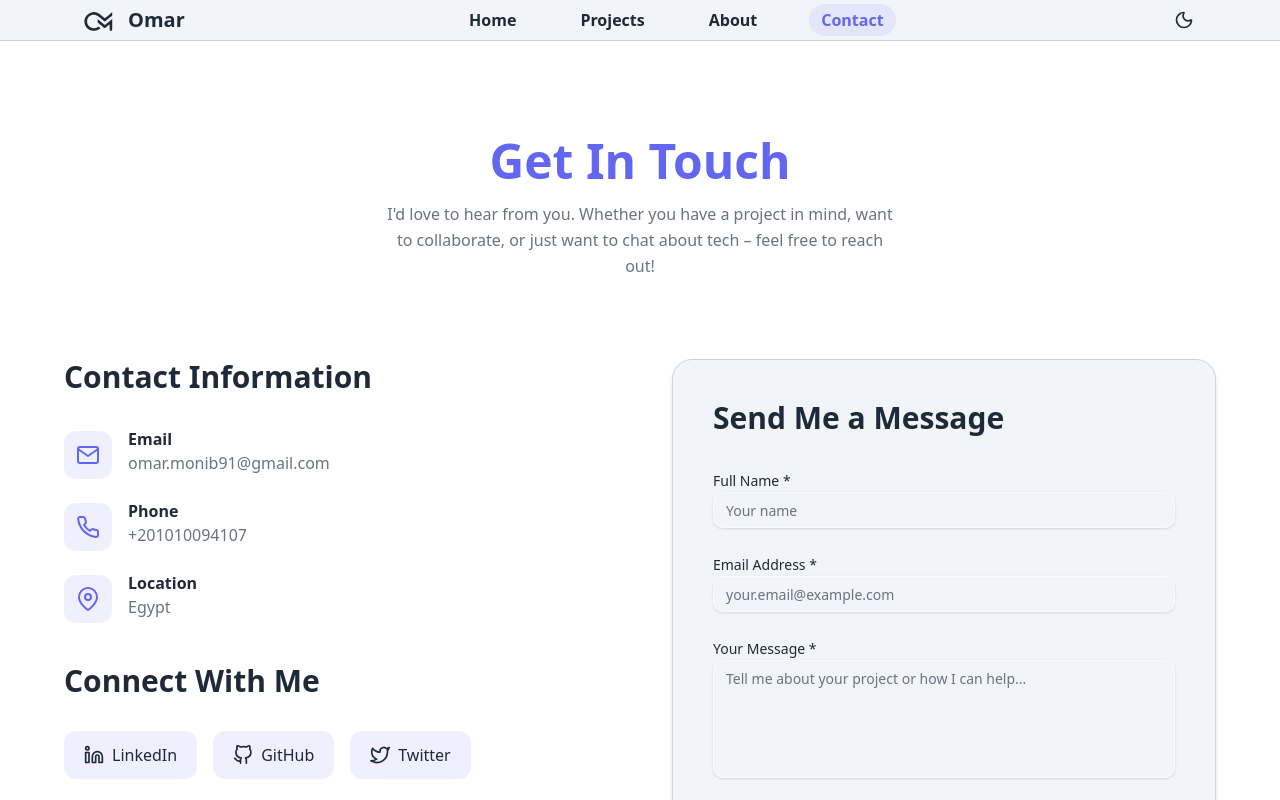
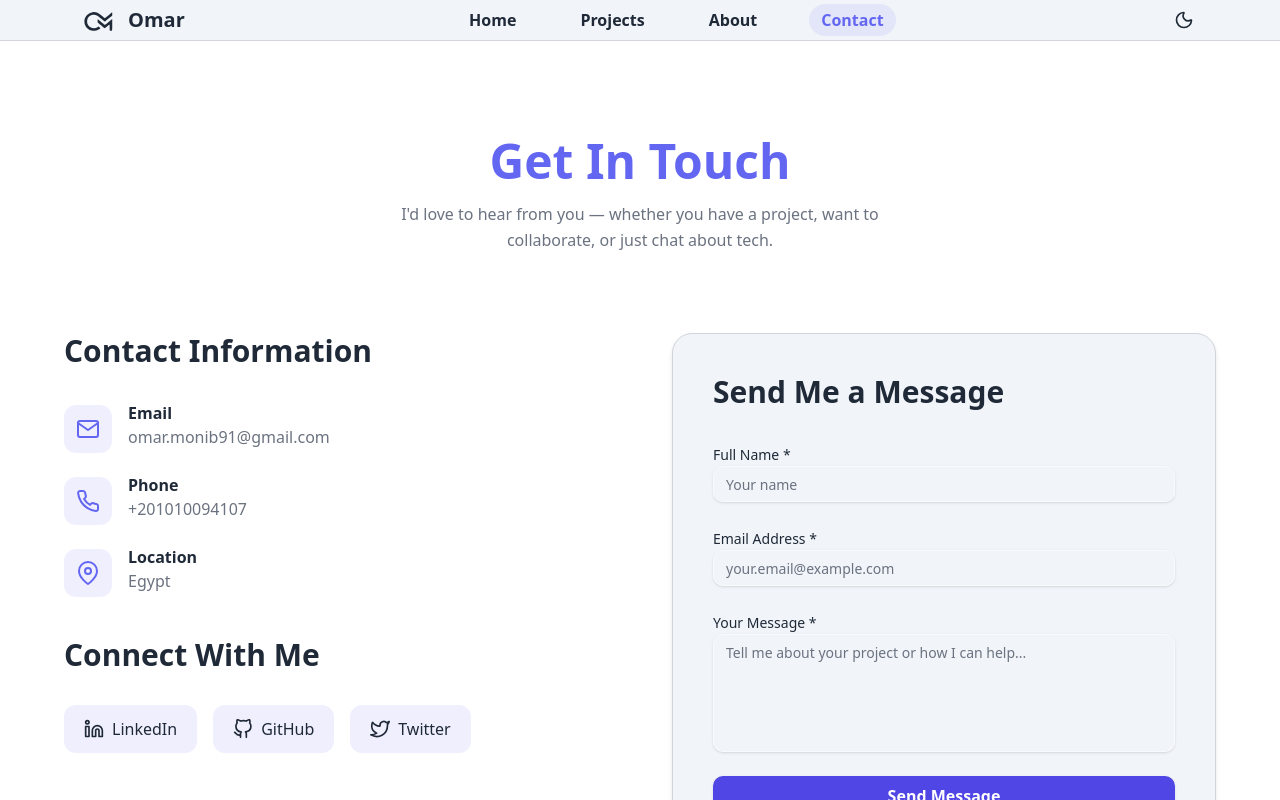
Before and after one commit to omarmonib/Omar-Monib, a Next.js app: page /contact in a window 1280 px wide. Shown: the top 800 px of the page. Built offline with nearby package versions, Linux system fonts and the light colour scheme.

Commit message:
feat: fix contact subtitle, SEO metadata, footer, clean build

```diff
--- a/components/contact/ContactSection.tsx
+++ b/components/contact/ContactSection.tsx
@@ -35,8 +35,8 @@ const ContactSection = () => {
             Get In Touch
           </h1>
           <p className="text-base text-muted-foreground max-w-lg mx-auto leading-relaxed">
-            I&apos;d love to hear from you. Whether you have a project in mind, want to collaborate,
-            or just want to chat about tech – feel free to reach out!
+            I&apos;d love to hear from you — whether you have a project, want to collaborate, or
+            just chat about tech.
           </p>
         </motion.div>
 
```
